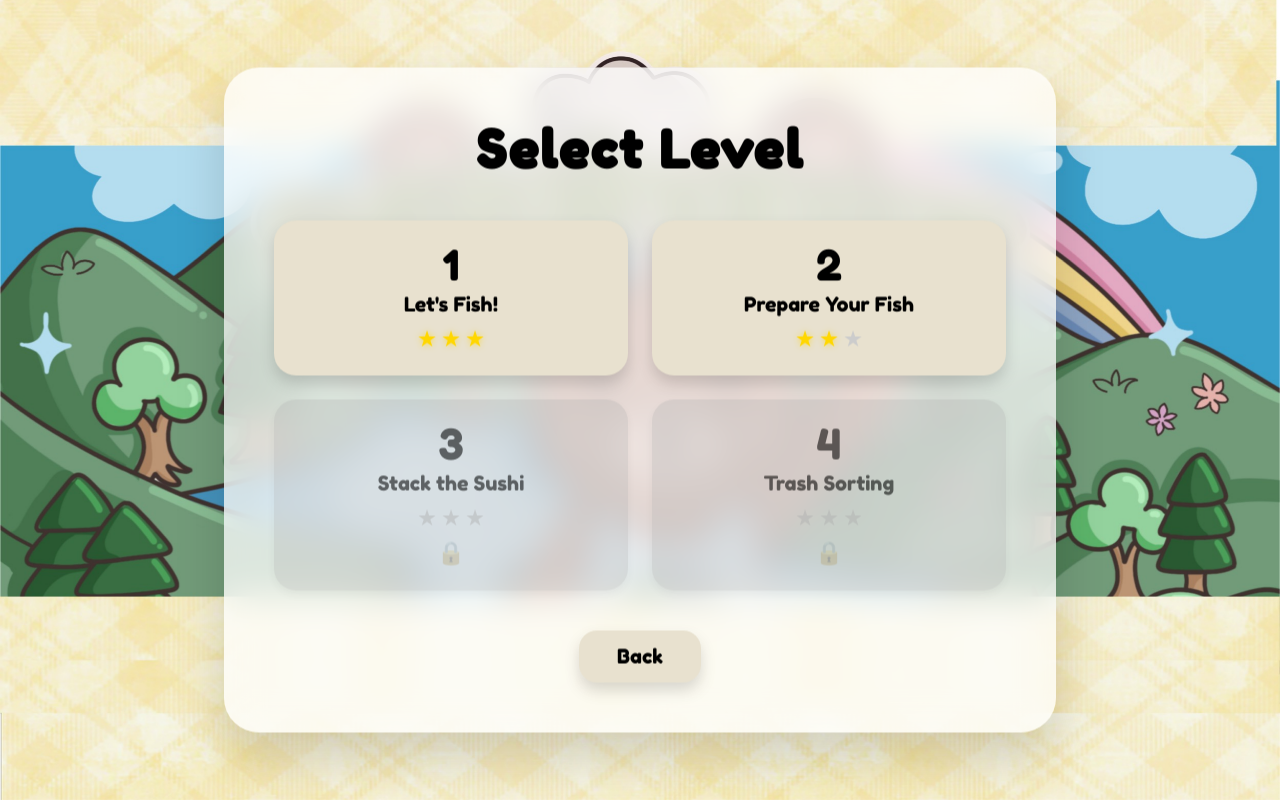
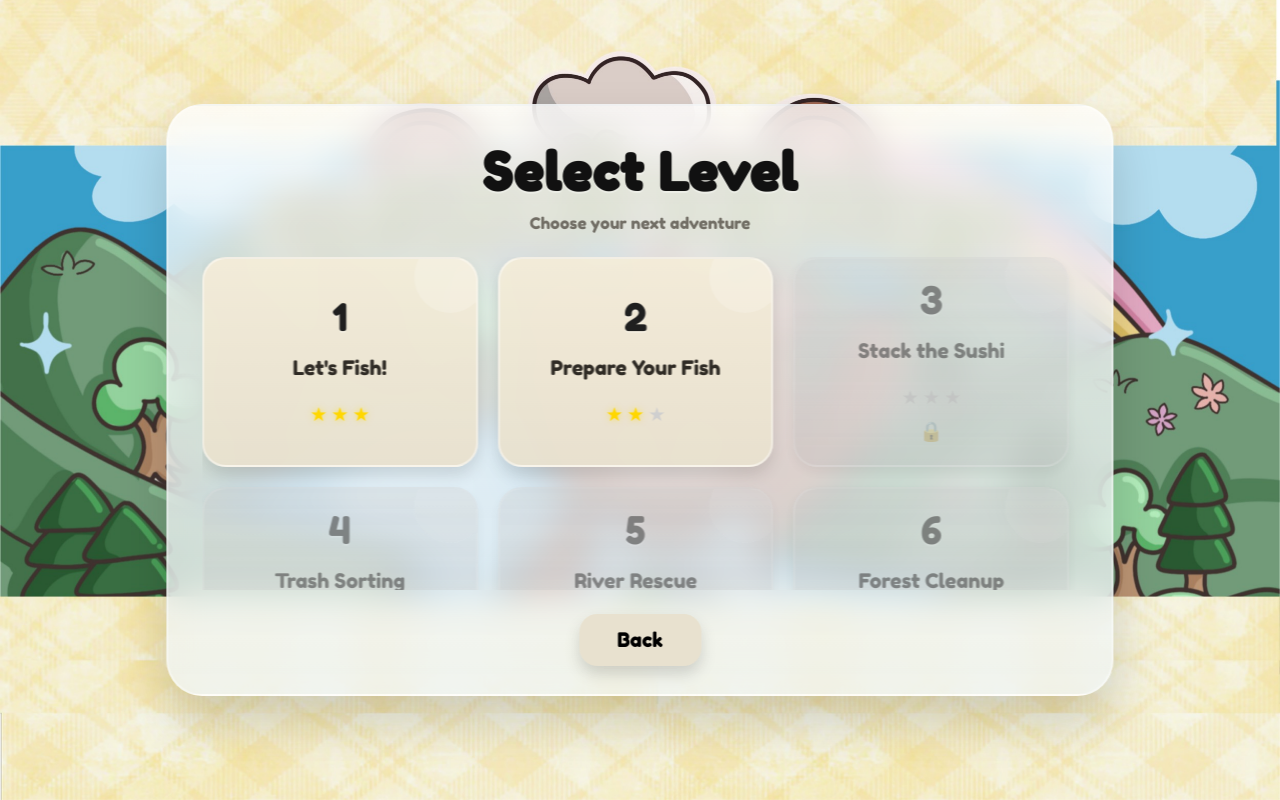
Before and after one commit to ssorenn/UndercookedLive, a React (Vite) app: page /level-selection in a window 1280 px wide. Built offline with nearby package versions, Linux system fonts and the light colour scheme; no server answers.

Commit message:
Update story and level selection UI

```diff
--- a/src/components/LevelSelection.jsx
+++ b/src/components/LevelSelection.jsx
@@ -6,18 +6,30 @@ const LEVELS = [
   { id: 2, name: "Prepare Your Fish", stars: 2, unlocked: true },
   { id: 3, name: "Stack the Sushi", stars: 0, unlocked: false },
   { id: 4, name: "Trash Sorting", stars: 0, unlocked: false },
+  { id: 5, name: "River Rescue", stars: 0, unlocked: false },
+  { id: 6, name: "Forest Cleanup", stars: 0, unlocked: false },
+  { id: 7, name: "Sorting Sprint", stars: 0, unlocked: false },
+  { id: 8, name: "Bear Builder", stars: 0, unlocked: false },
+  { id: 9, name: "Clean Air Quest", stars: 0, unlocked: false },
 ];
 
 function StarRating({ stars, unlocked }) {
   return (
-    <div style={{ display: "flex", gap: "4px", justifyContent: "center", marginTop: "8px" }}>
+    <div
+      style={{
+        display: "flex",
+        gap: "4px",
+        justifyContent: "center",
+        marginTop: "10px",
+      }}
+    >
       {[1, 2, 3].map((s) => (
         <span
           key={s}
           style={{
-            fontSize: "1.4rem",
-            color: unlocked && s <= stars ? "#FFD700" : "#ccc",
-            textShadow: unlocked && s <= stars ? "0 0 6px rgba(255,215,0,0.6)" : "none",
+            fontSize: "1.2rem",
+            color: unlocked && s <= stars ? "#FFD700" : "#cfcfcf",
+            textShadow: unlocked && s <= stars ? "0 0 6px rgba(255,215,0,0.55)" : "none",
           }}
         >
           ★
@@ -27,14 +39,114 @@ function StarRating({ stars, unlocked }) {
   );
 }
 
+function LevelCard({ level, navigate }) {
+  return (
+    <div
+      onClick={() => level.unlocked && navigate(`/level/${level.id}`)}
+      onMouseEnter={(e) => {
+        if (level.unlocked) {
+          e.currentTarget.style.transform = "translateY(-4px) scale(1.02)";
+          e.currentTarget.style.boxShadow = "0 14px 26px rgba(0,0,0,0.18)";
+        }
+      }}
+      onMouseLeave={(e) => {
+        e.currentTarget.style.transform = "translateY(0) scale(1)";
+        e.currentTarget.style.boxShadow = level.unlocked
+          ? "0 8px 16px rgba(0,0,0,0.12)"
+          : "0 5px 12px rgba(0,0,0,0.08)";
+      }}
+      style={{
+        position: "relative",
+        background: level.unlocked
+          ? "linear-gradient(180deg, rgba(243,236,217,0.98) 0%, rgba(232,225,207,0.98) 100%)"
+          : "linear-gradient(180deg, rgba(220,220,220,0.45) 0%, rgba(198,198,198,0.35) 100%)",
+        borderRadius: "24px",
+        padding: "22px 18px",
+        minHeight: "160px",
+        textAlign: "center",
+        cursor: level.unlocked ? "pointer" : "not-allowed",
+        boxShadow: level.unlocked
+          ? "0 8px 16px rgba(0,0,0,0.12)"
+          : "0 5px 12px rgba(0,0,0,0.08)",
+        transition: "transform 0.15s ease, box-shadow 0.15s ease",
+        filter: level.unlocked ? "none" : "grayscale(0.45) brightness(0.92)",
+        opacity: level.unlocked ? 1 : 0.72,
+        border: level.unlocked
+          ? "2px solid rgba(255,255,255,0.45)"
+          : "2px solid rgba(255,255,255,0.25)",
+        display: "flex",
+        flexDirection: "column",
+        justifyContent: "center",
+        overflow: "hidden",
+      }}
+    >
+      <div
+        style={{
+          position: "absolute",
+          top: "-18px",
+          right: "-10px",
+          width: "72px",
+          height: "72px",
+          borderRadius: "50%",
+          background: level.unlocked
+            ? "rgba(255,255,255,0.18)"
+            : "rgba(255,255,255,0.12)",
+          pointerEvents: "none",
+        }}
+      />
+
+      <div
+        style={{
+          fontSize: "38px",
+          lineHeight: 1,
+          color: level.unlocked ? "#1f1f1f" : "#666",
+          textShadow: "0 2px 0 rgba(255,255,255,0.25)",
+        }}
+      >
+        {level.id}
+      </div>
+
+      <div
+        style={{
+          fontSize: "20px",
+          marginTop: "8px",
+          lineHeight: 1.2,
+          color: level.unlocked ? "#2f2b25" : "#666",
+          minHeight: "48px",
+          display: "flex",
+          alignItems: "center",
+          justifyContent: "center",
+          padding: "0 6px",
+        }}
+      >
+        {level.name}
+      </div>
+
+      <StarRating stars={level.stars} unlocked={level.unlocked} />
+
+      {!level.unlocked && (
+        <div
+          style={{
+            fontSize: "1.2rem",
+            marginTop: "10px",
+            opacity: 0.55,
+          }}
+        >
+          🔒
+        </div>
+      )}
+    </div>
+  );
+}
+
 export default function LevelSelection() {
   const navigate = useNavigate();
 
   return (
     <div>
-      {/* Background */}
       <img
         src={homescreenImg}
+        alt="Level Selection Background"
         style={{
           position: "fixed",
           top: 0,
@@ -46,94 +158,119 @@ export default function LevelSelection() {
         }}
       />
 
-      {/* Main Panel */}
       <div
         style={{
           position: "fixed",
           top: "50%",
           left: "50%",
           transform: "translate(-50%, -50%)",
-          width: "65vw",
-          maxWidth: "860px",
-          background: "rgba(255,255,255,0.75)",
-          borderRadius: "35px",
-          padding: "50px",
+          width: "74vw",
+          maxWidth: "1100px",
+          height: "74vh",
+          background: "linear-gradient(180deg, rgba(255,255,255,0.78) 0%, rgba(239,245,248,0.72) 100%)",
+          borderRadius: "36px",
+          padding: "34px 34px 28px 34px",
           backdropFilter: "blur(18px)",
-          boxShadow: "0 25px 50px rgba(0,0,0,0.15)",
+          boxShadow: "0 25px 50px rgba(0,0,0,0.16)",
           zIndex: 1,
           fontFamily: "'Fredoka One', cursive",
+          border: "2px solid rgba(255,255,255,0.35)",
+          display: "flex",
+          flexDirection: "column",
         }}
       >
+        <div style={{ textAlign: "center", marginBottom: "24px", flexShrink: 0 }}>
           <h1
             style={{
-            textAlign: "center",
               fontSize: "52px",
-            letterSpacing: "2px",
-            margin: "0 0 40px 0",
+              letterSpacing: "1px",
+              margin: 0,
+              color: "#111",
+              textShadow: "0 2px 0 rgba(255,255,255,0.35)",
             }}
           >
             Select Level
           </h1>
+          <div
+            style={{
+              marginTop: "10px",
+              fontSize: "16px",
+              color: "#5f5a52",
+              opacity: 0.85,
+            }}
+          >
+            Choose your next adventure
+          </div>
+        </div>
 
-        {/* Level Cards Grid */}
+        <div
+          style={{
+            flex: 1,
+            overflowY: "auto",
+            paddingRight: "8px",
+          }}
+          className="levelSelectionScroll"
+        >
           <div
             style={{
               display: "grid",
-            gridTemplateColumns: "1fr 1fr",
-            gap: "24px",
-            marginBottom: "40px",
+              gridTemplateColumns: "repeat(3, minmax(0, 1fr))",
+              gap: "20px",
+              alignItems: "stretch",
             }}
           >
             {LEVELS.map((level) => (
+              <LevelCard key={level.id} level={level} navigate={navigate} />
+            ))}
+          </div>
+        </div>
+
         <div
-              key={level.id}
-              onClick={() => level.unlocked && navigate(`/level/${level.id}`)}
+          style={{
+            display: "flex",
+            justifyContent: "center",
+            marginTop: "24px",
+            flexShrink: 0,
+          }}
+        >
+          <button
+            style={buttonStyle}
             onMouseEnter={(e) => {
-                if (level.unlocked) e.currentTarget.style.transform = "scale(1.04)";
+              e.currentTarget.style.transform = "scale(1.05)";
+              e.currentTarget.style.boxShadow = "0 12px 18px rgba(0,0,0,0.16)";
             }}
             onMouseLeave={(e) => {
               e.currentTarget.style.transform = "scale(1)";
+              e.currentTarget.style.boxShadow = "0 8px 15px rgba(0,0,0,0.15)";
             }}
-              style={{
-                background: level.unlocked ? "#e8e1cf" : "rgba(200,200,200,0.45)",
-                borderRadius: "22px",
-                padding: "24px 20px",
-                textAlign: "center",
-                cursor: level.unlocked ? "pointer" : "not-allowed",
-                boxShadow: level.unlocked
-                  ? "0 8px 15px rgba(0,0,0,0.15)"
-                  : "0 4px 10px rgba(0,0,0,0.08)",
-                transition: "transform 0.15s ease",
-                filter: level.unlocked ? "none" : "grayscale(0.5) brightness(0.85)",
-                opacity: level.unlocked ? 1 : 0.6,
-              }}
-            >
-              <div style={{ fontSize: "42px", fontFamily: "'Fredoka One', cursive", lineHeight: 1 }}>
-                {level.id}
-              </div>
-              <div style={{ fontSize: "20px", marginTop: "6px", fontFamily: "'Fredoka One', cursive" }}>
-                {level.name}
-              </div>
-              <StarRating stars={level.stars} unlocked={level.unlocked} />
-              {!level.unlocked && (
-                <div style={{ fontSize: "1.4rem", marginTop: "8px", opacity: 0.5 }}>🔒</div>
-              )}
-            </div>
-          ))}
-        </div>
-
-        {/* Back button */}
-        <div style={{ display: "flex", justifyContent: "center" }}>
-          <button
-            style={buttonStyle}
-            onMouseEnter={(e) => (e.currentTarget.style.transform = "scale(1.05)")}
-            onMouseLeave={(e) => (e.currentTarget.style.transform = "scale(1)")}
             onClick={() => navigate("/")}
           >
             Back
           </button>
         </div>
       </div>
+
+      <style>
+        {`
+          .levelSelectionScroll::-webkit-scrollbar {
+            width: 10px;
+          }
+
+          .levelSelectionScroll::-webkit-scrollbar-track {
+            background: rgba(255,255,255,0.28);
+            border-radius: 999px;
+          }
+
+          .levelSelectionScroll::-webkit-scrollbar-thumb {
+            background: rgba(153, 165, 133, 0.7);
+            border-radius: 999px;
+          }
+
+          .levelSelectionScroll::-webkit-scrollbar-thumb:hover {
+            background: rgba(124, 138, 102, 0.85);
+          }
+        `}
+      </style>
     </div>
   );
 }
@@ -147,5 +284,5 @@ const buttonStyle = {
   cursor: "pointer",
   boxShadow: "0 8px 15px rgba(0,0,0,0.15)",
   fontFamily: "'Fredoka One', cursive",
-  transition: "transform 0.1s ease",
+  transition: "transform 0.1s ease, box-shadow 0.1s ease",
 };
```
Also changed, not shown: src/StartMenu.jsx (+135 -45 lines), src/components/Story1.jsx (+53 -20 lines). Lines whose indentation alone changed are shown as unchanged.
